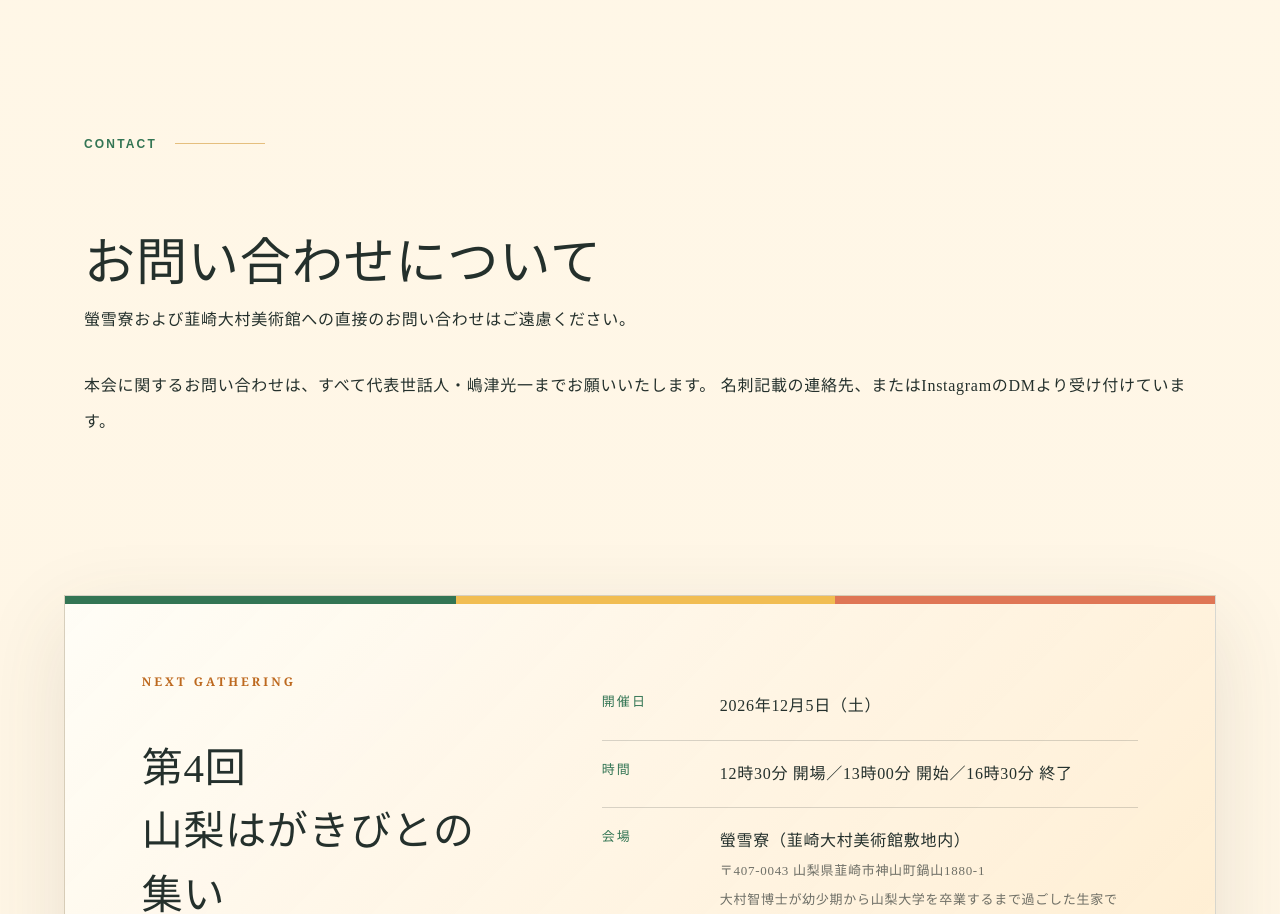
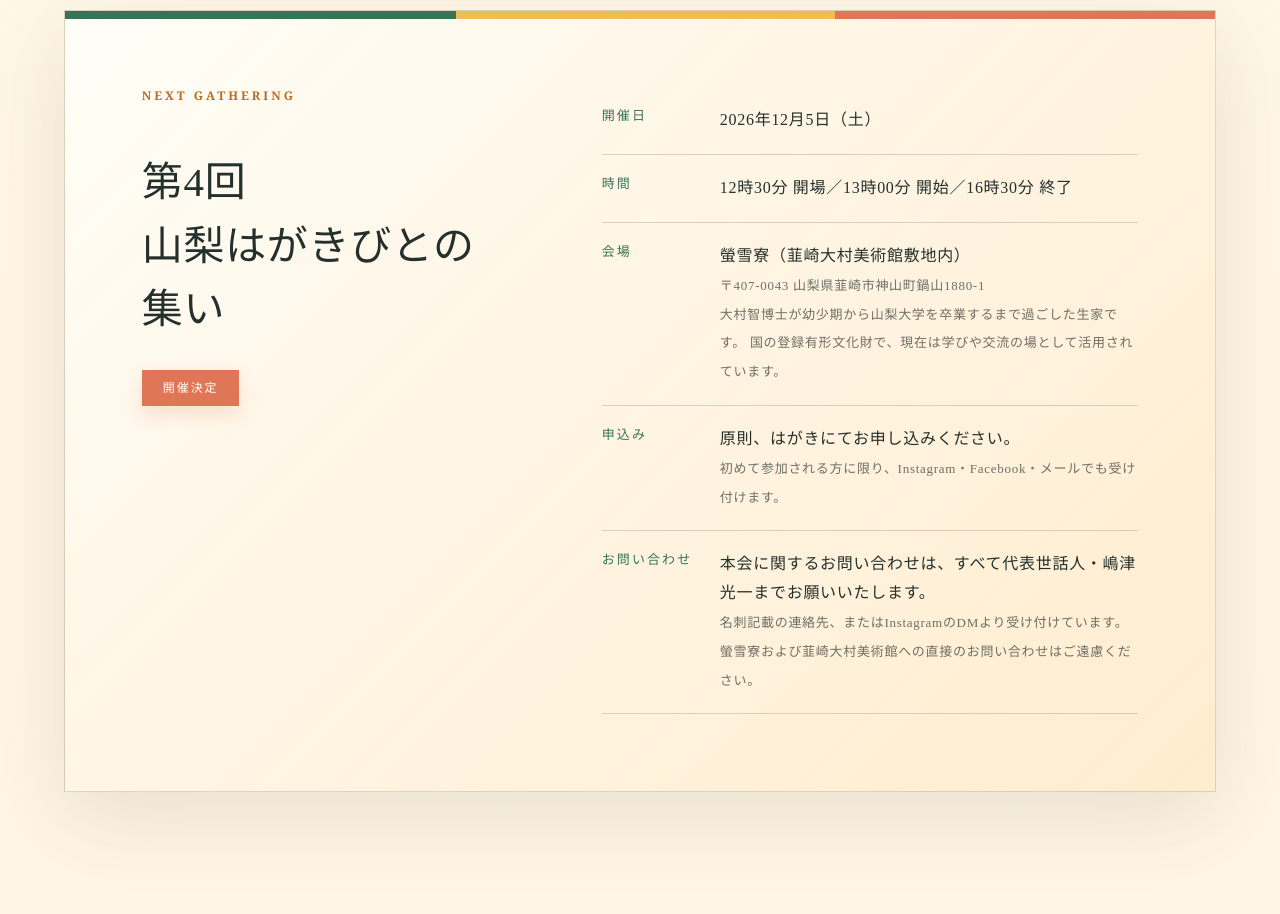
Before and after one commit to koichis0018-coder/yamanashi-hagakibito, a Next.js app: page / in a window 1280 px wide. Shown: the part 3480-4394 px from the top of the page. Built offline with nearby package versions, Linux system fonts and the light colour scheme.

Commit message:
お問い合わせ欄の配置を修正

```diff
--- a/app/page.tsx
+++ b/app/page.tsx
@@ -126,19 +126,7 @@ export default function Home() {
           </div>
         </div>
       </section>
-       <section className="section" aria-labelledby="contact-heading">
-        <div className="section-label">CONTACT</div>
-        <div className="prose">
-          <h2 id="contact-heading">お問い合わせについて</h2>
-          <p>
-            螢雪寮および韮崎大村美術館への直接のお問い合わせはご遠慮ください。
-          </p>
-          <p>
-            本会に関するお問い合わせは、すべて代表世話人・嶋津光一までお願いいたします。
-            名刺記載の連絡先、またはInstagramのDMより受け付けています。
-          </p>
-        </div>
-      </section>
+
       <section className="next-event" id="next">
         <div className="event-card">
           <div className="event-heading">
@@ -167,6 +155,17 @@ export default function Home() {
                 <small>初めて参加される方に限り、Instagram・Facebook・メールでも受け付けます。</small>
               </dd>
             </div>
+
+              <div>
+                <dt>お問い合わせ</dt>
+                <dd>
+                  本会に関するお問い合わせは、すべて代表世話人・嶋津光一までお願いいたします。<br />
+                  <small>
+                    名刺記載の連絡先、またはInstagramのDMより受け付けています。
+                    螢雪寮および韮崎大村美術館への直接のお問い合わせはご遠慮ください。
+                  </small>
+                </dd>
+              </div>
           </dl>
         </div>
       </section>
```
